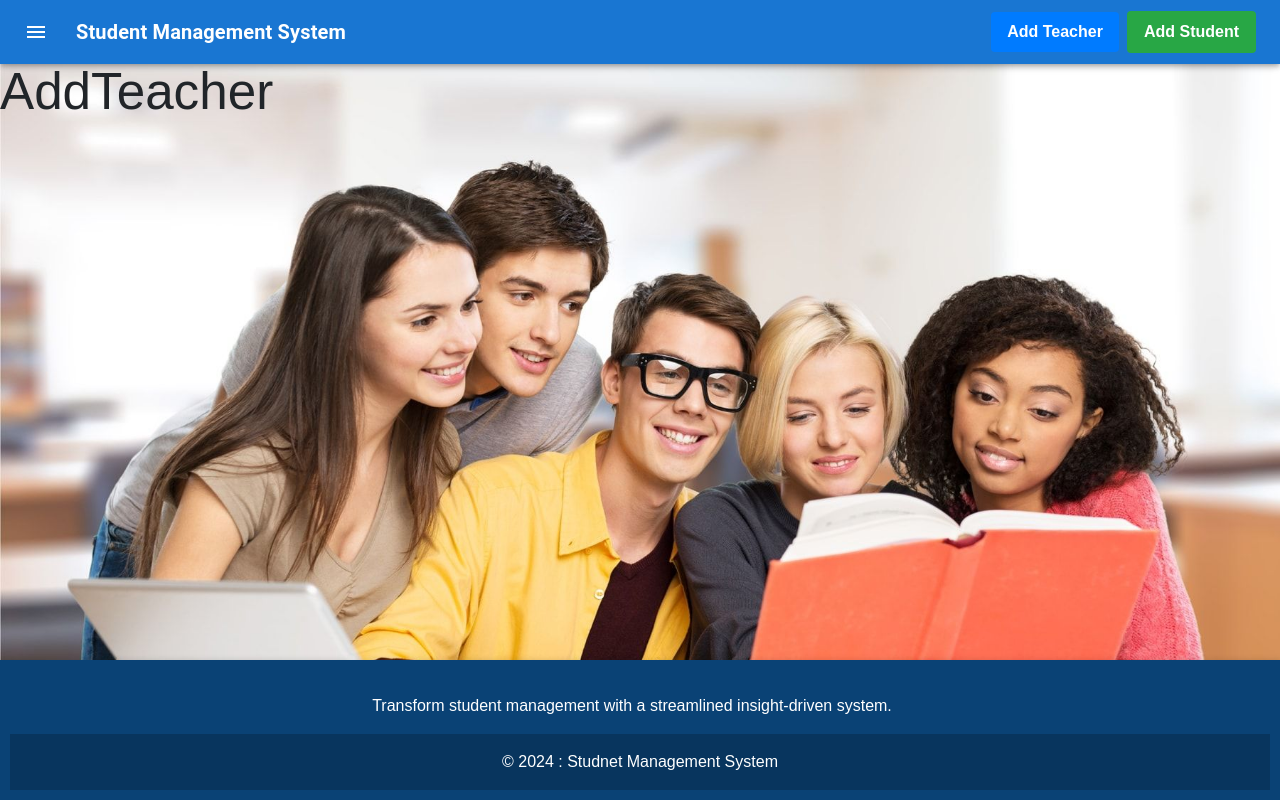
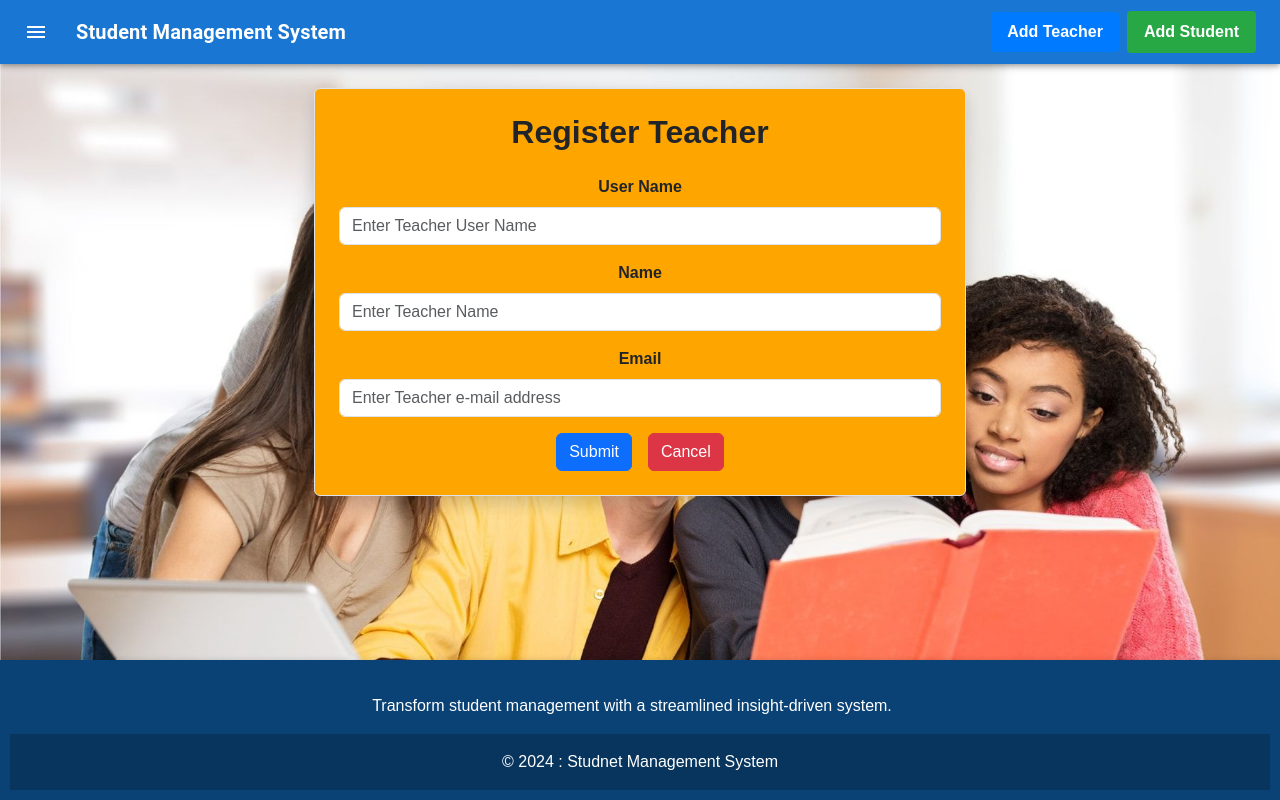
Before and after one commit to kithvin/SMS-Frontend, a React (Vite) app: page /addteacher in a window 1280 px wide. Built offline with nearby package versions, Linux system fonts and the light colour scheme.

Commit message:
create the addteacher form

```diff
--- a/src/App.css
+++ b/src/App.css
@@ -50,3 +50,8 @@ body {
 .btn-green:hover {
   background-color: #218838;
 }
+
+.orange-container {
+  background-color: orange;
+  padding: 20px;
+}
--- a/src/teacher/AddTeacher.jsx
+++ b/src/teacher/AddTeacher.jsx
@@ -1,7 +1,95 @@
-import React from 'react'
+import axios from 'axios';
+import React, { useState } from 'react'
+import { Link , useNavigate } from 'react-router-dom';
+
 
 export default function AddTeacher() {
+
+    let navigate=useNavigate()
+
+    const [teacher,setTeacher] = useState ({
+        username: "",
+        name: "",
+        email:""
+    })
+
+        const {username,name,emial}=teacher
+
+        const onInputChange=(e)=>{
+            setTeacher ({...teacher, [e.target.name]: e.target.value});
+        };
+
+        const onSubmit=async (e)=>{
+                 e.preventDefault();
+                 await axios.post("http://127.0.0.1:8080/api/teacher",teacher)
+                 navigate("/")
+        };
+
   return (
-    <div><h1>AddTeacher</h1></div>
-  )
+    <div className='container-addteacher'>
+    <div className='row justify-content-center'>
+        <div className='col-md-6 border rounded p-4 mt-4 shadow orange-container'>
+            <h2 className='text-center mb-4 fw-bold'>Register Teacher</h2>
+
+            <form onSubmit={(e)=>onSubmit(e)}>
+
+            <div className='mb-3 text-center'>
+                <label htmlFor='Username' className='form-label fw-bold'>
+                    User Name
+                </label>
+            <input type={"text"}
+            className='form-control'
+            placeholder='Enter Teacher User Name'
+            name='username'
+            value={username}
+            onChange={(e)=>onInputChange(e)}
+            />
+
+            </div>
+
+            <div className='mb-3 text-center'>
+                <label htmlFor='Name' className='form-label fw-bold'>
+                    Name
+                </label>
+            <input type={"text"}
+            className='form-control'
+            placeholder='Enter Teacher Name'
+            name='name'
+            value={name}
+            onChange={(e)=>onInputChange(e)}/>
+
+            </div>
+
+            <div className='mb-3 text-center'>
+                <label htmlFor='Email' className='form-label fw-bold'>
+                    Email
+                </label>
+            <input type={"text"}
+            className='form-control'
+            placeholder='Enter Teacher e-mail address'
+            name='email'
+            value={emial}
+            onChange={(e)=>onInputChange(e)}/>
+            </div>
+
+            <div className="row justify-content-center">
+
+        <div className="col-auto">
+            <button type="submit" className="btn btn btn-primary mx-2">
+            Submit
+            </button>
+            <Link className="btn btn-danger mx-2 " to="/">
+            Cancel
+            </Link>
+
+        </div>
+
+        </div>
+
+        </form>
+
+        </div>
+      </div>
+    </div>
+  );
 }
```
